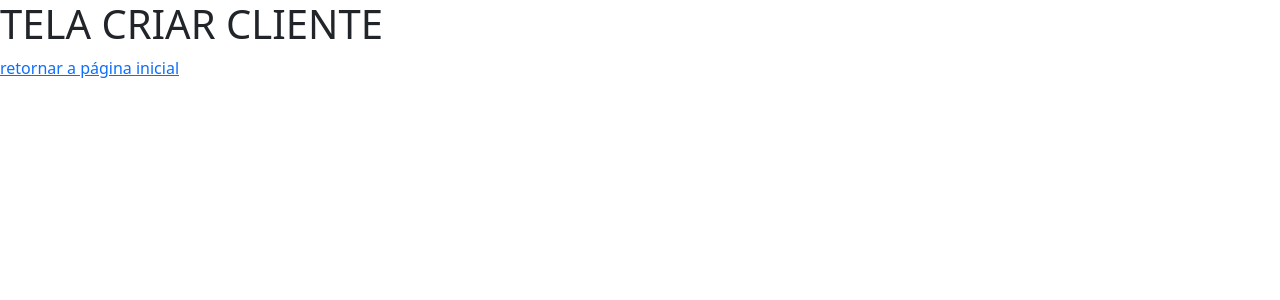
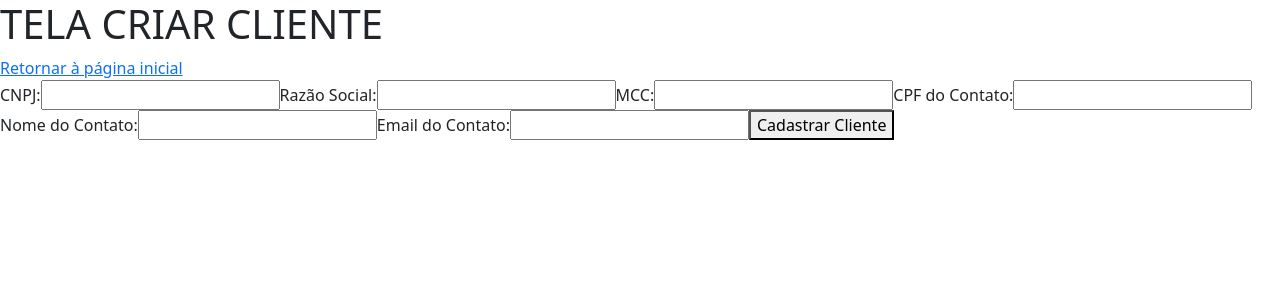
Before and after one commit to FELIPESANTACRUZ/DesafioCielo, a React (Create React App) app in the folder Frontend/desafio3/: page /criar in a window 1280 px wide. Shown: the top 300 px of the page. Built offline with nearby package versions, Linux system fonts and the light colour scheme.

Commit message:
feat(CriarCliente)add criarcliente

```diff
--- a/Frontend/desafio3/package.json
+++ b/Frontend/desafio3/package.json
@@ -8,10 +8,15 @@
     "@testing-library/user-event": "^13.5.0",
     "axios": "^1.5.1",
     "bootstrap": "^5.3.2",
+    "cnpj": "^4.0.3",
+    "gerador-validador-cpf": "^5.0.2",
     "react": "^18.2.0",
     "react-dom": "^18.2.0",
+    "react-input-mask": "^2.0.4",
     "react-router-dom": "^6.16.0",
     "react-scripts": "5.0.1",
+    "uuid": "^9.0.1",
+    "validator": "^13.11.0",
     "web-vitals": "^2.1.4"
   },
   "scripts": {
--- a/Frontend/desafio3/src/Components/CriarCliente.js
+++ b/Frontend/desafio3/src/Components/CriarCliente.js
@@ -1,19 +1,138 @@
-import React from 'react';
+import React, { useState } from 'react';
 import { Link } from 'react-router-dom';
+import InputMask from 'react-input-mask';
+import validator from 'validator';
+import axios from 'axios';
+import { validate } from 'cnpj';
+import { v4 as uuidv4 } from 'uuid';
+
 
 function CriarCliente() {
+  const [formData, setFormData] = useState({
+    cnpj: '',
+    razaoSocial: '',
+    mcc: '',
+    cpfContato: '',
+    nomeContato: '',
+    emailContato: '',
+  });
 
+  const handleChange = (e) => {
+    const { name, value } = e.target;
+    setFormData({
+      ...formData,
+      [name]: value,
+    });
+  };
 
+  const handleSubmit = (e) => {
+    e.preventDefault();
+
+    const id = uuidv4();
+
+    const updatedFormData = {
+      ...formData,
+      id: id,
+    };
+
+    // Validações
+    if (!validate(formData.cnpj)) { // Usar a função de validação de CNPJ
+      alert('CNPJ inválido');
+      return;
+    }
+
+    if (!validator.isNumeric(formData.mcc) || formData.mcc.length !== 4) {
+      alert('MCC deve conter exatamente 4 dígitos numéricos');
+      return;
+    }
+
+    if (!validator.isEmail(formData.emailContato)) {
+      alert('Email do Contato inválido');
+      return;
+    }
+
+    // Aqui você pode fazer a requisição POST para a API com os dados do cliente
+    // Exemplo de requisição fictícia usando Axios:
+     axios.post('http://localhost:9090/clientes', updatedFormData)
+       .then((response) => {
+         console.log('Cliente cadastrado com sucesso', response.data);
+       })
+       .catch((error) => {
+        console.error('Erro ao cadastrar cliente', error);
+       });
+  };
 
   return (
     <div>
-        <div>
-            <h1>TELA CRIAR CLIENTE</h1>
-            <Link to="/">retornar a página inicial</Link>
-        </div>
+      <div>
+        <h1>TELA CRIAR CLIENTE</h1>
+        <Link to="/">Retornar à página inicial</Link>
+      </div>
+      <form onSubmit={handleSubmit}>
+        <label>
+          CNPJ:
+          <InputMask
+            type="text"
+            name="cnpj"
+            value={formData.cnpj}
+            onChange={handleChange}
+            mask="99.999.999/9999-99"
+            maskChar="_"
+          />
+        </label>
+        <label>
+          Razão Social:
+          <input
+            type="text"
+            name="razaoSocial"
+            value={formData.razaoSocial}
+            onChange={handleChange}
+          />
+        </label>
+        <label>
+          MCC:
+          <InputMask
+            type="text"
+            name="mcc"
+            value={formData.mcc}
+            onChange={handleChange}
+            mask="9999"
+            maskChar="_"
+          />
+        </label>
+        <label>
+          CPF do Contato:
+          <InputMask
+            type="text"
+            name="cpfContato"
+            value={formData.cpfContato}
+            onChange={handleChange}
+            mask="999.999.999-99"
+            maskChar="_"
+          />
+        </label>
+        <label>
+          Nome do Contato:
+          <input
+            type="text"
+            name="nomeContato"
+            value={formData.nomeContato}
+            onChange={handleChange}
+          />
+        </label>
+        <label>
+          Email do Contato:
+          <input
+            type="text"
+            name="emailContato"
+            value={formData.emailContato}
+            onChange={handleChange}
+          />
+        </label>
+        <button type="submit">Cadastrar Cliente</button>
+      </form>
     </div>
+  );
+}
 
-  );
-
-  }
 export default CriarCliente;
```
Also changed, not shown: 1 other file (tests, documents, lock files or other folders).
